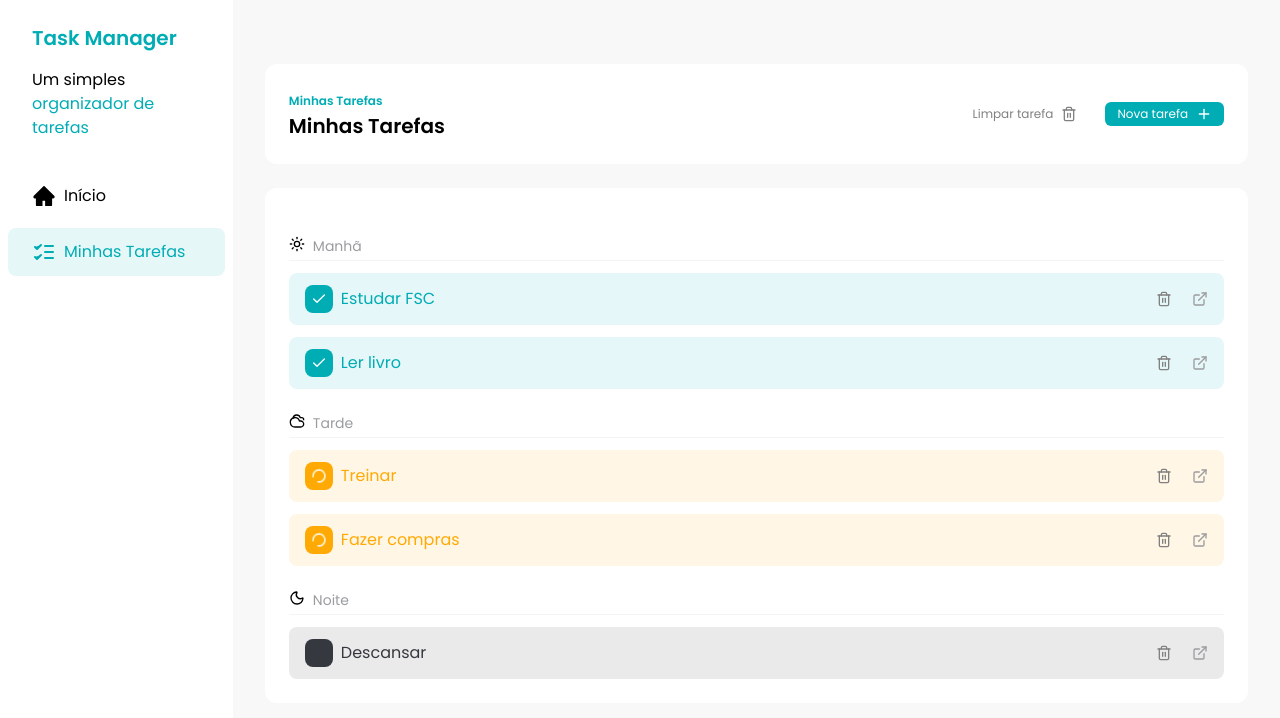
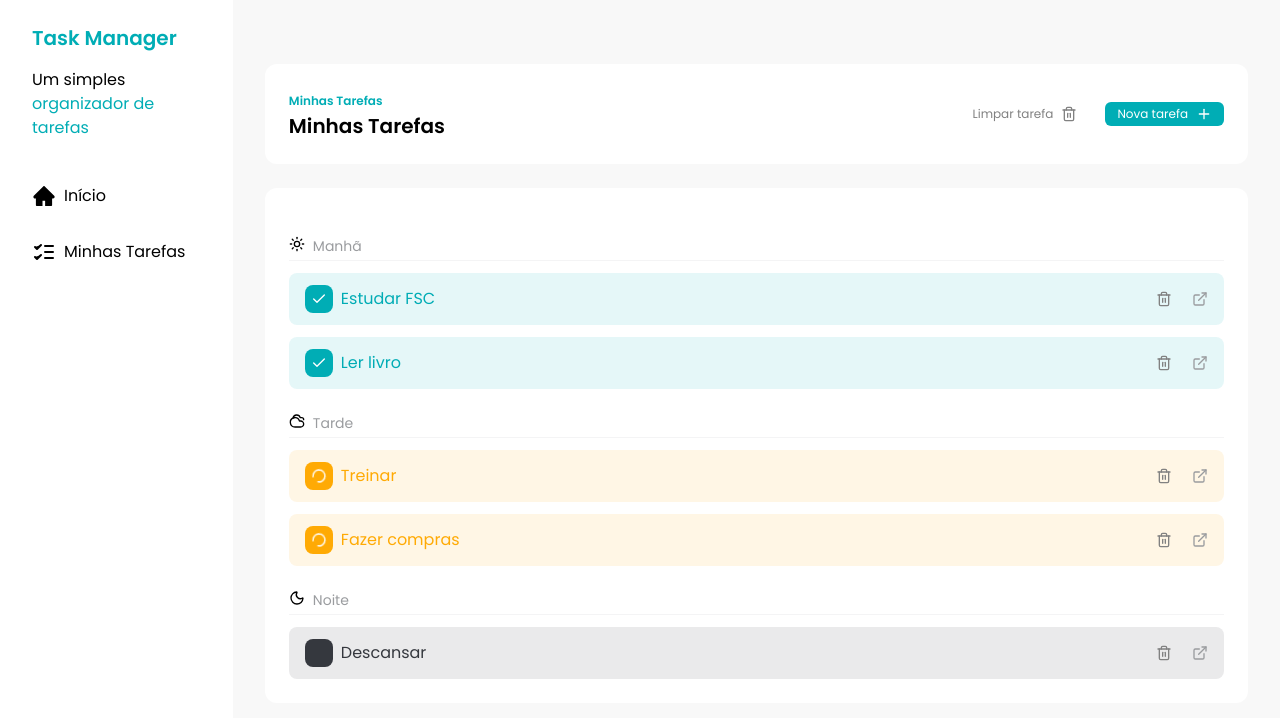
Before and after one commit to Ez3keel/react-task, a React (Vite) app in the folder fsc-task-manager/: page / in a window 1280 px wide. Shown: the top 718 px of the page. Built offline with nearby package versions, Linux system fonts and the light colour scheme.

Commit message:
chore: add prop-types to TaskSeparator component

```diff
--- a/fsc-task-manager/eslint.config.js
+++ b/fsc-task-manager/eslint.config.js
@@ -28,5 +28,6 @@ export default defineConfig([
       'simple-import-sort/imports': 'error',
       'simple-import-sort/exports': 'error',
     },
+    'react/props-types': 'off',
   },
 ]);
--- a/fsc-task-manager/package.json
+++ b/fsc-task-manager/package.json
@@ -12,6 +12,7 @@
   "dependencies": {
     "@tailwindcss/vite": "^4.1.12",
     "lucide-react": "^0.542.0",
+    "prop-types": "^15.8.1",
     "react": "^19.1.1",
     "react-dom": "^19.1.1",
     "react-transition-group": "^4.4.5",
--- a/fsc-task-manager/src/components/SidebarButton.jsx
+++ b/fsc-task-manager/src/components/SidebarButton.jsx
@@ -1,15 +1,24 @@
+import { tv } from 'tailwind-variants';
+
+
+const sidebar = tv({
+  base: 'flex w-full items-center gap-2 rounded-lg px-6 py-3 ',
+  variants: {
+    color: {
+      selected: 'bg-brand-primary bg-opacity-15 text-brand-primary',
+      unselected: 'text-brand-dark-blue',
+    },
+  }
+
+})
+
+
 const SidebarButton = ({ children, variant }) => {
-  const VariantMap = {
-    unselected: 'text-gray',
-    selected: 'bg-[#E6F7F8] text-brand-primary',
-  };
-
-  const variantClasses = VariantMap[variant] || VariantMap[unselected];
 
   return (
     <a
       href='#'
-      className={`flex w-full items-center gap-2 rounded-lg px-6 py-3 ${variantClasses}`}
+      className={sidebar(variant)}
     >
       {children}
     </a>
--- a/fsc-task-manager/src/components/TaskSeparator.jsx
+++ b/fsc-task-manager/src/components/TaskSeparator.jsx
@@ -1,11 +1,17 @@
+import PropTypes from 'prop-types'; //
 
-const TaskSeparator = ({title, icon}) => {
-    return (
-        <div className="flex gap-2 pb-1 border-b border-sold border-brand-border">
-            {icon}
-            <p className="text-[#9A9C9F] text-sm"> {title}</p>
-        </div>
-     );
-}
+const TaskSeparator = ({ title, icon }) => {
+  return (
+    <div className='border-sold flex gap-2 border-b border-brand-border pb-1'>
+      {icon}
+      <p className='text-sm text-[#9A9C9F]'> {title}</p>
+    </div>
+  );
+};
+
+TaskSeparator.PropTypes = {
+  title: PropTypes.string.isRequired,
+  icon: PropTypes.element.isRequired,
+};
 
 export default TaskSeparator;
```
Also changed, not shown: 1 other file (tests, documents, lock files or other folders).
